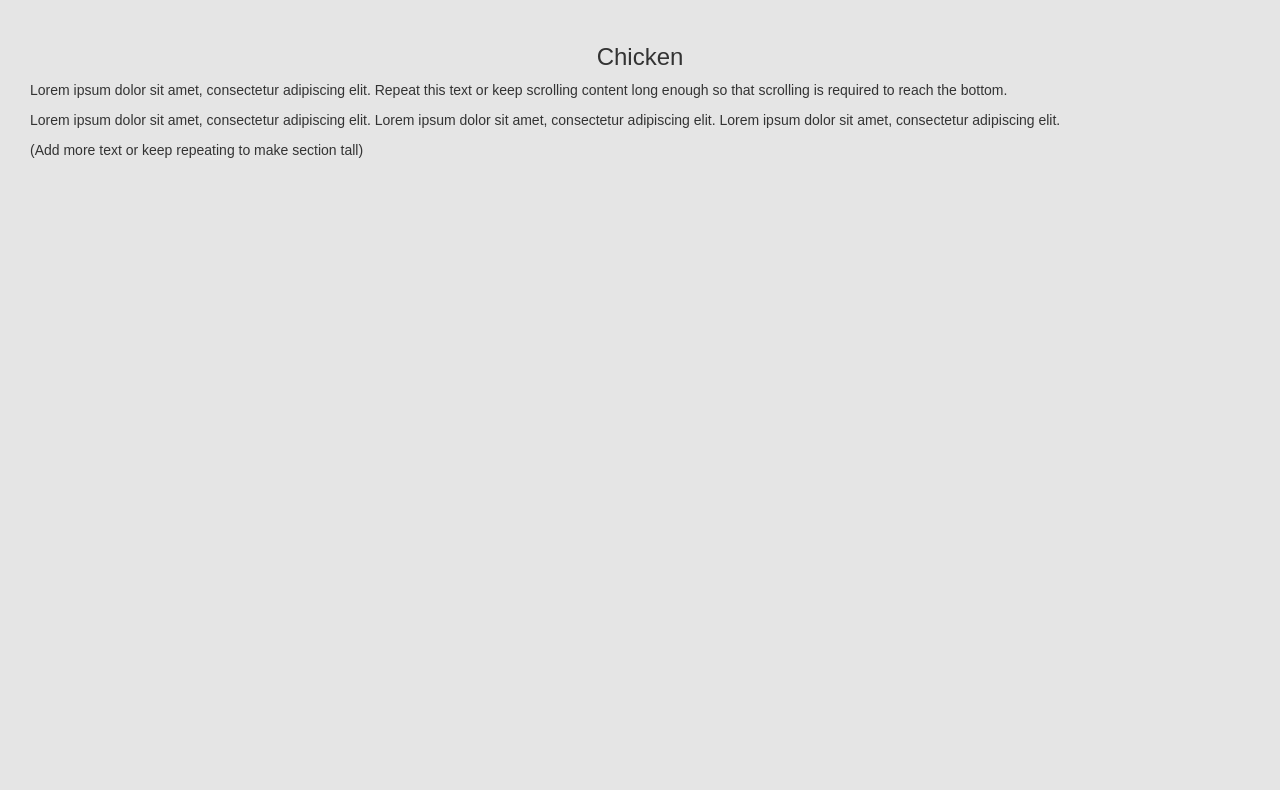
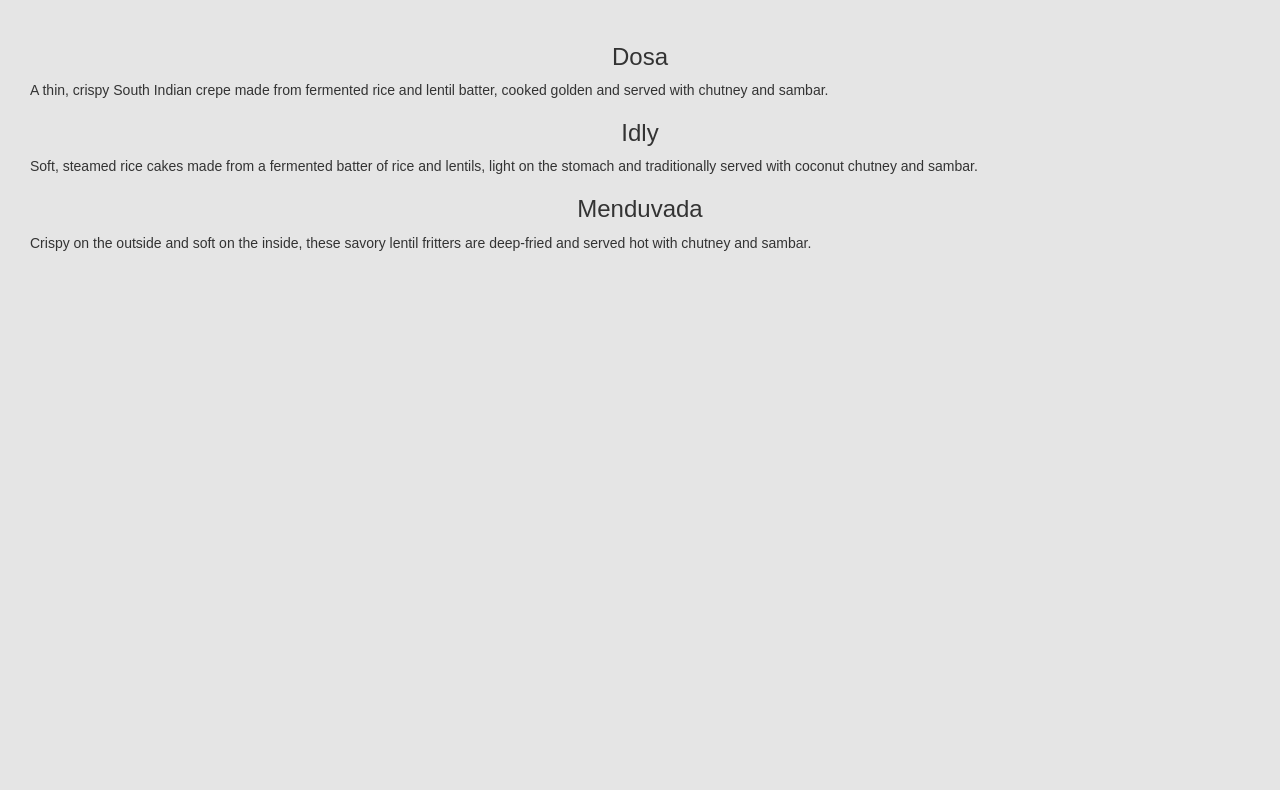
Before and after one commit to vivekgangani512-lord/coursera-web-dev, a plain HTML site: page index.html in a window 1280 px wide. Shown: the part 148-938 px from the top of the page. Drawn offline with nearby package versions, Linux system fonts and the light colour scheme.

Commit message:
Index file updated

```diff
--- a/index.html
+++ b/index.html
@@ -28,14 +28,14 @@
         <span class="icon-bar"></span>
       </button>
 
-      <a class="navbar-brand" href="#">Food, LLC</a>
+      <a class="navbar-brand" href="#">Gangani's Restaurant</a>
     </div>
 
     <div class="collapse navbar-collapse" id="mobile-menu">
       <ul class="nav navbar-nav visible-xs">
-        <li><a href="#">Chicken</a></li>
-        <li><a href="#">Beef</a></li>
-        <li><a href="#">Sushi</a></li>
+        <li><a href="#">Dosa</a></li>
+        <li><a href="#">Idly</a></li>
+        <li><a href="#">Menduvada</a></li>
       </ul>
     </div>
 
@@ -51,19 +51,18 @@
 <div class="container-fluid">
   <div class="row">
     <div class="col-xs-12 content-box">
-      <h3 class="text-center">Chicken</h3>
+      <h3 class="text-center">Dosa</h3>
       <p>
-        Lorem ipsum dolor sit amet, consectetur adipiscing elit.
-        Repeat this text or keep scrolling content long enough
-        so that scrolling is required to reach the bottom.
+        A thin, crispy South Indian crepe made from fermented rice and lentil batter, cooked golden and served with chutney and sambar.
       </p>
+      <h3 class="text-center">Idly</h3>
       <p>
-        Lorem ipsum dolor sit amet, consectetur adipiscing elit.
-        Lorem ipsum dolor sit amet, consectetur adipiscing elit.
-        Lorem ipsum dolor sit amet, consectetur adipiscing elit.
+       Soft, steamed rice cakes made from a fermented batter of rice and lentils, light on the stomach and traditionally served with coconut chutney and sambar.
       </p>
+      <h3 class="text-center">Menduvada</h3>
+
       <p>
-        (Add more text or keep repeating to make section tall)
+        Crispy on the outside and soft on the inside, these savory lentil fritters are deep-fried and served hot with chutney and sambar.
       </p>
     </div>
   </div>
```
